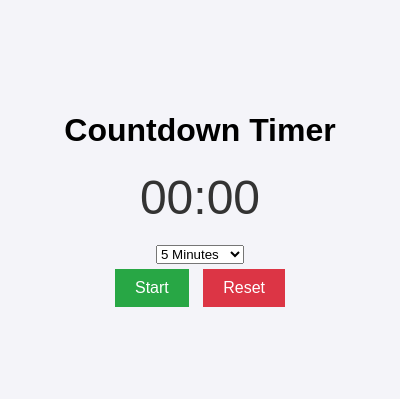
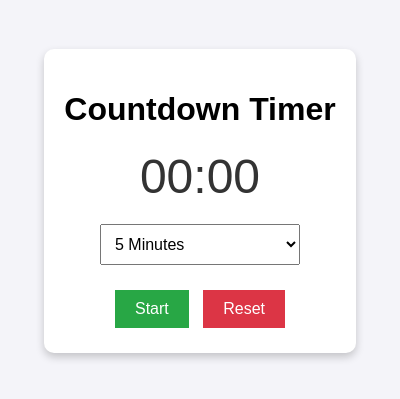
Before and after one commit to Kdampil/my-electron-app, an Electron app: page index.html in a window 400 px wide. Shown: the part 221-620 px from the top of the page. Drawn offline with Linux system fonts and the light colour scheme.

Commit message:
Update style.css

```diff
--- a/style.css
+++ b/style.css
@@ -6,10 +6,15 @@ body {
   height: 100vh;
   margin: 0;
   background-color: #f4f4f9;
+  overflow: hidden; /* Prevent scrolling */
 }
 
 .container {
   text-align: center;
+  background: white;
+  padding: 20px;
+  border-radius: 10px;
+  box-shadow: 0 4px 8px rgba(0, 0, 0, 0.2);
 }
 
 .timer-display {
@@ -18,7 +23,7 @@ body {
   color: #333;
 }
 
-input {
+select {
   padding: 10px;
   font-size: 16px;
   margin-bottom: 20px;
```
